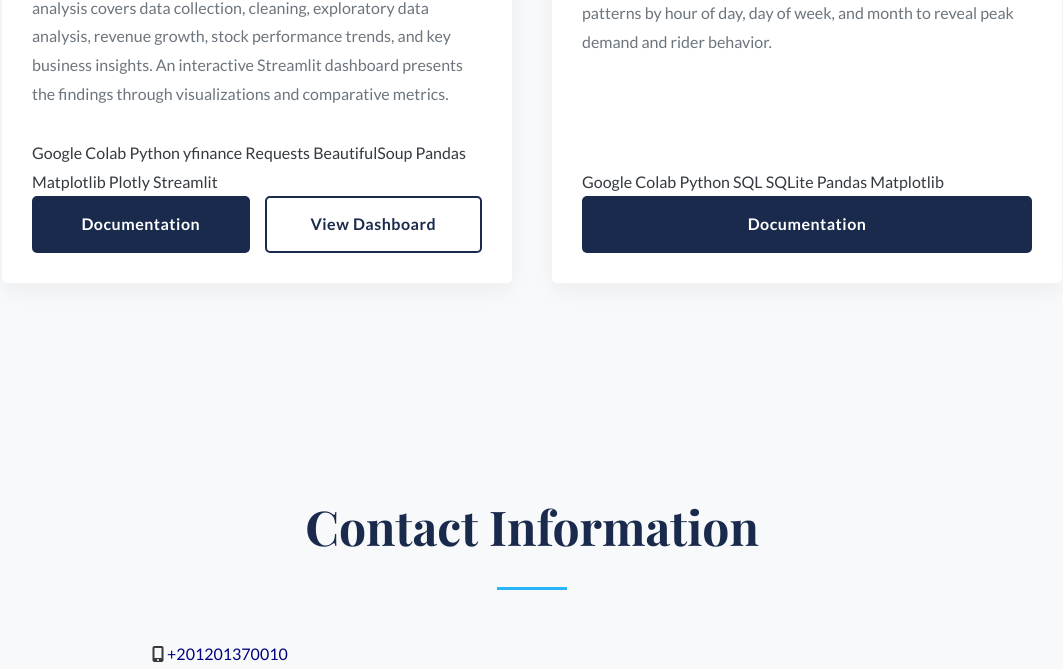
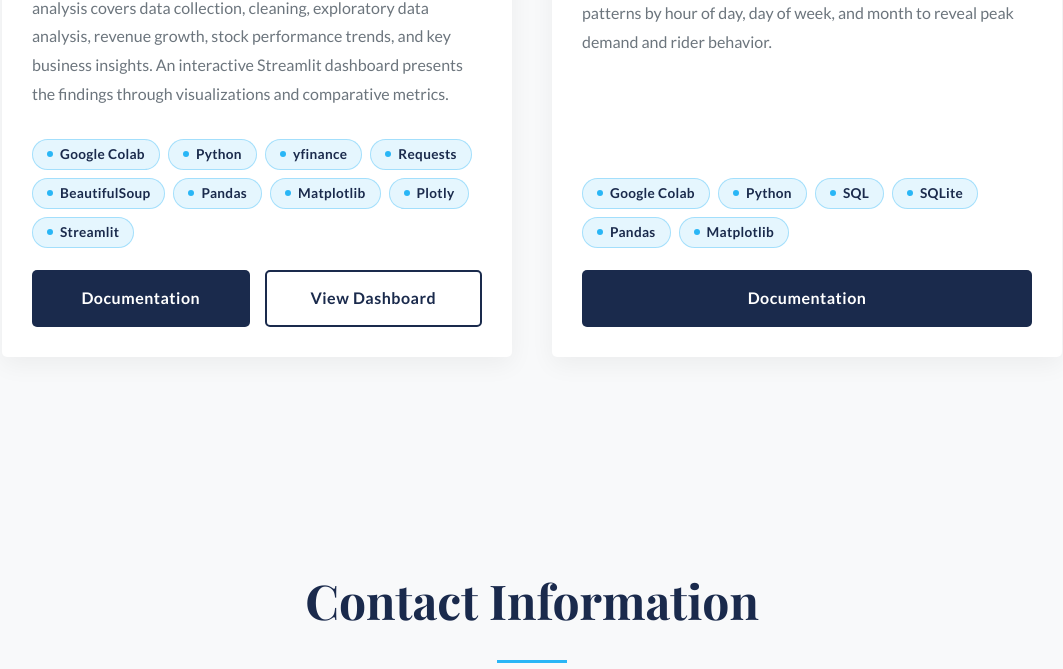
Before and after one commit to FarahHossamEldin/FarahHossamEldin.github.io, a plain HTML site: page index.html in a window 1280 px wide. Shown: the part 5013-5682 px from the top of the page, without its empty margins (108-1171 px from the left). Drawn offline with nearby package versions, Linux system fonts and the light colour scheme.

Commit message:
Update style.css

```diff
--- a/assets/css/style.css
+++ b/assets/css/style.css
@@ -539,6 +539,35 @@ footer p {
         padding: 30px 0;
     }
 }
+.project-tools {
+    display: flex;
+    flex-wrap: wrap;
+    gap: 8px;
+    margin-bottom: 22px;
+}
+
+.project-tools span {
+    display: inline-flex;
+    align-items: center;
+    gap: 7px;
+    padding: 5px 14px;
+    font-size: 0.85rem;
+    font-weight: 700;
+    letter-spacing: 0.3px;
+    color: var(--primary-color);
+    background: rgba(41, 182, 246, 0.12);
+    border: 1px solid rgba(41, 182, 246, 0.35);
+    border-radius: 999px;
+    line-height: 1.4;
+}
+
+.project-tools span::before {
+    content: '';
+    width: 6px;
+    height: 6px;
+    border-radius: 50%;
+    background: var(--accent-color);
+}
 /* Skills section fix for mobile */
 @media (max-width: 768px) {
     #skills .skills-table {
```
